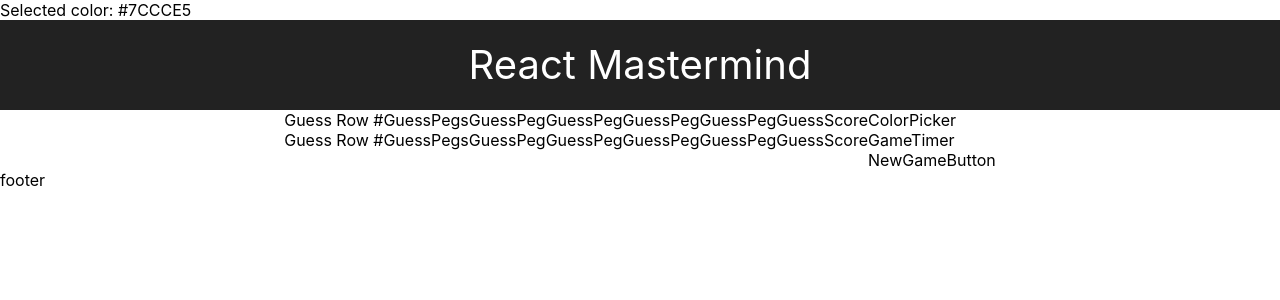
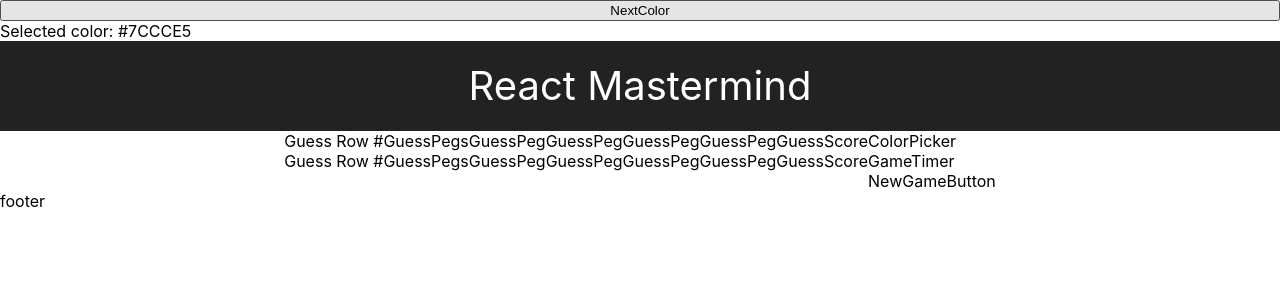
Before and after one commit to pickles135/react-mastermind-game, a React (Create React App) app: page / in a window 1280 px wide. Shown: the top 300 px of the page. Built offline with nearby package versions, Linux system fonts and the light colour scheme.

Commit message:
commit w/ warnings, contains a button that will cycle thru colors

```diff
--- a/src/App.js
+++ b/src/App.js
@@ -23,9 +23,16 @@ class App extends Component {
   genCode() {
     return new Array(4).fill().map(() => Math.floor(Math.random() * colors.length));
   }
+
   render() {
     return (
       <div className="App">
+        <button onClick={() =>
+        this.setState({
+          selColorIdx: ++this.state.selColorIdx % 4
+        })}>
+          NextColor
+        </button>
         Selected color: {colors[this.state.selColorIdx]}
           <header className="App-header">React Mastermind</header>
             <div className='flex-h'>
```
